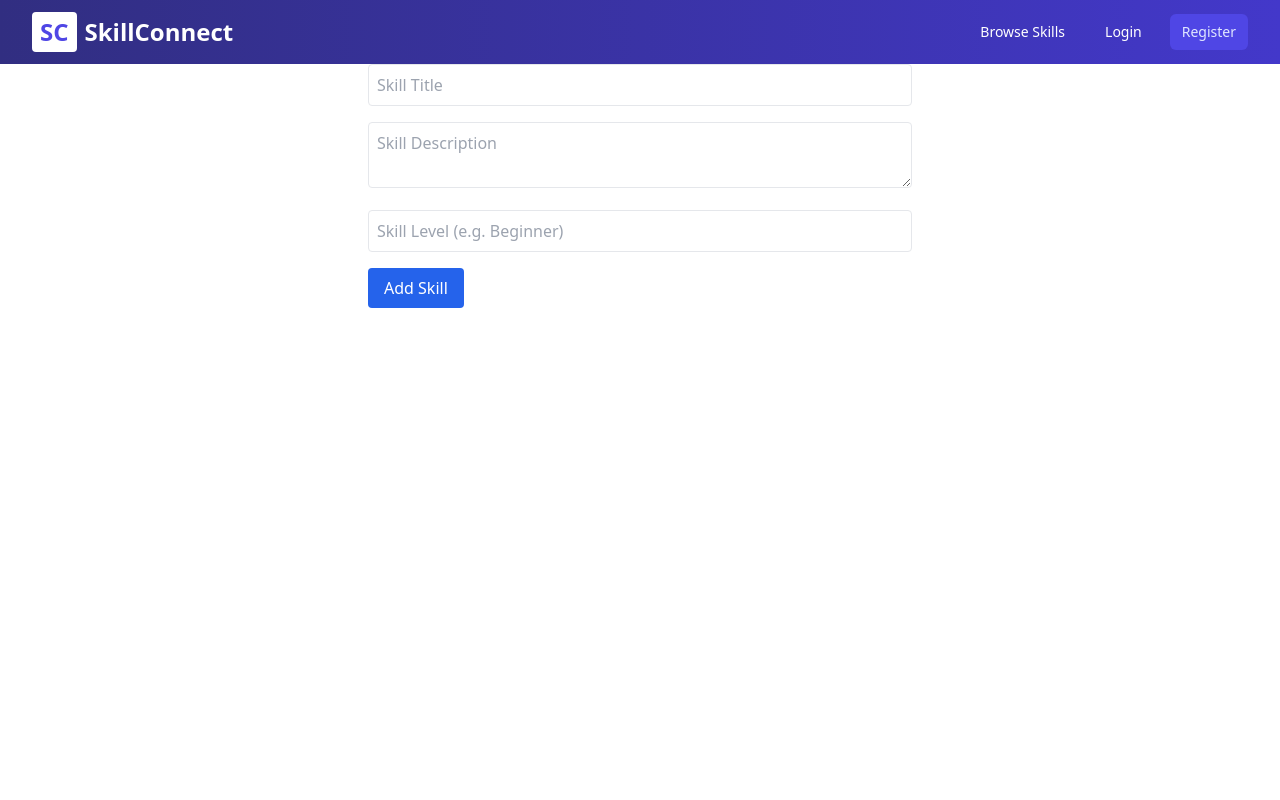
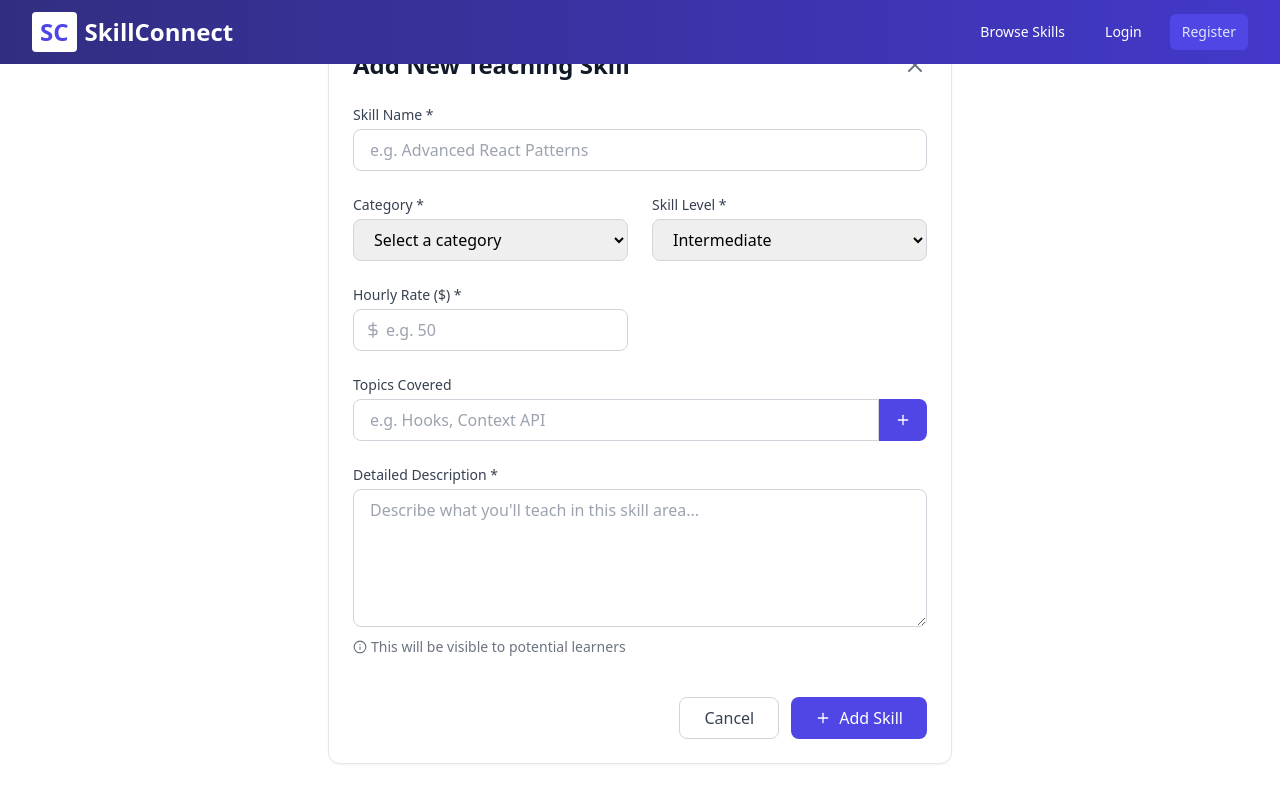
Before and after one commit to banadawit/SkillForge, a React (Vite) app in the folder frontend/: page /add-skill in a window 1280 px wide. Built offline with nearby package versions, Linux system fonts and the light colour scheme.

Commit message:
add skill for mentor added

```diff
--- a/frontend/src/pages/AddSkill.jsx
+++ b/frontend/src/pages/AddSkill.jsx
@@ -1,64 +1,294 @@
 import { useState } from "react";
 import { useNavigate } from "react-router-dom";
 import axios from "../utils/axios";
-import { isMentor } from "../utils/auth";
+import { FiPlus, FiX, FiInfo, FiDollarSign, FiBarChart2 } from "react-icons/fi";
+import { motion } from "framer-motion";
+import { toast } from "react-toastify";
 
 const AddSkill = () => {
-  const [form, setForm] = useState({ title: "", description: "", level: "" });
+  const [form, setForm] = useState({
+    title: "",
+    description: "",
+    level: "intermediate",
+    category: "",
+    rate: "",
+    tags: [],
+    currentTag: "",
+  });
+  const [loading, setLoading] = useState(false);
   const navigate = useNavigate();
-
-//   useEffect(() => {
-//     if (!isMentor()) {
-//       navigate("/");
-//     }
-//   }, []);
 
   const handleChange = (e) => {
     setForm({ ...form, [e.target.name]: e.target.value });
   };
 
+  const handleTagAdd = () => {
+    if (form.currentTag && !form.tags.includes(form.currentTag)) {
+      setForm({
+        ...form,
+        tags: [...form.tags, form.currentTag],
+        currentTag: "",
+      });
+    }
+  };
+
+  const handleTagRemove = (tagToRemove) => {
+    setForm({
+      ...form,
+      tags: form.tags.filter((tag) => tag !== tagToRemove),
+    });
+  };
+
   const handleSubmit = async (e) => {
     e.preventDefault();
-    await axios.post("/skills/", form);
-    navigate("/skills");
+    setLoading(true);
+
+    try {
+      await axios.post("/skills/", {
+        ...form,
+        rate: Number(form.rate),
+      });
+      toast.success("Skill added successfully!");
+      navigate("/mentor/skills");
+    } catch (error) {
+      toast.error(error.response?.data?.message || "Failed to add skill");
+    } finally {
+      setLoading(false);
+    }
   };
 
+  const skillLevels = [
+    { value: "beginner", label: "Beginner" },
+    { value: "intermediate", label: "Intermediate" },
+    { value: "advanced", label: "Advanced" },
+    { value: "expert", label: "Expert" },
+  ];
+
+  const categories = [
+    "Programming",
+    "Design",
+    "Business",
+    "Marketing",
+    "Data Science",
+    "Career Growth",
+    "Other",
+  ];
+
   return (
-    <div className="max-w-xl mx-auto p-4">
-      <h1 className="text-2xl font-bold mb-4">Add a New Skill</h1>
-      <form onSubmit={handleSubmit} className="space-y-4">
+    <motion.div
+      initial={{ opacity: 0 }}
+      animate={{ opacity: 1 }}
+      transition={{ duration: 0.3 }}
+      className="max-w-2xl mx-auto p-6"
+    >
+      <div className="bg-white rounded-xl shadow-sm border border-gray-200 p-6">
+        <div className="flex items-center justify-between mb-6">
+          <h1 className="text-2xl font-bold text-gray-900">
+            Add New Teaching Skill
+          </h1>
+          <button
+            onClick={() => navigate("/mentor/skills")}
+            className="text-gray-500 hover:text-gray-700"
+          >
+            <FiX className="w-6 h-6" />
+          </button>
+        </div>
+
+        <form onSubmit={handleSubmit} className="space-y-6">
+          <div className="grid grid-cols-1 md:grid-cols-2 gap-6">
+            {/* Skill Title */}
+            <div className="col-span-2">
+              <label className="block text-sm font-medium text-gray-700 mb-1">
+                Skill Name *
+              </label>
               <input
                 name="title"
                 value={form.title}
                 onChange={handleChange}
-          placeholder="Skill Title"
-          className="w-full p-2 border rounded"
+                placeholder="e.g. Advanced React Patterns"
+                className="w-full px-4 py-2 border border-gray-300 rounded-lg focus:ring-2 focus:ring-indigo-500 focus:border-indigo-500"
                 required
               />
+            </div>
+
+            {/* Category */}
+            <div>
+              <label className="block text-sm font-medium text-gray-700 mb-1">
+                Category *
+              </label>
+              <select
+                name="category"
+                value={form.category}
+                onChange={handleChange}
+                className="w-full px-4 py-2 border border-gray-300 rounded-lg focus:ring-2 focus:ring-indigo-500 focus:border-indigo-500"
+                required
+              >
+                <option value="">Select a category</option>
+                {categories.map((category) => (
+                  <option key={category} value={category}>
+                    {category}
+                  </option>
+                ))}
+              </select>
+            </div>
+
+            {/* Skill Level */}
+            <div>
+              <label className="block text-sm font-medium text-gray-700 mb-1">
+                Skill Level *
+              </label>
+              <select
+                name="level"
+                value={form.level}
+                onChange={handleChange}
+                className="w-full px-4 py-2 border border-gray-300 rounded-lg focus:ring-2 focus:ring-indigo-500 focus:border-indigo-500"
+                required
+              >
+                {skillLevels.map((level) => (
+                  <option key={level.value} value={level.value}>
+                    {level.label}
+                  </option>
+                ))}
+              </select>
+            </div>
+
+            {/* Hourly Rate */}
+            <div>
+              <label className="block text-sm font-medium text-gray-700 mb-1">
+                Hourly Rate ($) *
+              </label>
+              <div className="relative">
+                <div className="absolute inset-y-0 left-0 pl-3 flex items-center pointer-events-none">
+                  <FiDollarSign className="text-gray-400" />
+                </div>
+                <input
+                  type="number"
+                  name="rate"
+                  value={form.rate}
+                  onChange={handleChange}
+                  placeholder="e.g. 50"
+                  min="1"
+                  className="w-full pl-8 px-4 py-2 border border-gray-300 rounded-lg focus:ring-2 focus:ring-indigo-500 focus:border-indigo-500"
+                  required
+                />
+              </div>
+            </div>
+
+            {/* Tags */}
+            <div className="col-span-2">
+              <label className="block text-sm font-medium text-gray-700 mb-1">
+                Topics Covered
+              </label>
+              <div className="flex">
+                <input
+                  value={form.currentTag}
+                  onChange={(e) =>
+                    setForm({ ...form, currentTag: e.target.value })
+                  }
+                  onKeyDown={(e) =>
+                    e.key === "Enter" && (e.preventDefault(), handleTagAdd())
+                  }
+                  placeholder="e.g. Hooks, Context API"
+                  className="flex-1 px-4 py-2 border border-gray-300 rounded-l-lg focus:ring-2 focus:ring-indigo-500 focus:border-indigo-500"
+                />
+                <button
+                  type="button"
+                  onClick={handleTagAdd}
+                  className="px-4 py-2 bg-indigo-600 text-white rounded-r-lg hover:bg-indigo-700"
+                >
+                  <FiPlus />
+                </button>
+              </div>
+              {form.tags.length > 0 && (
+                <div className="flex flex-wrap gap-2 mt-2">
+                  {form.tags.map((tag) => (
+                    <span
+                      key={tag}
+                      className="inline-flex items-center px-3 py-1 rounded-full bg-indigo-100 text-indigo-800 text-sm"
+                    >
+                      {tag}
+                      <button
+                        type="button"
+                        onClick={() => handleTagRemove(tag)}
+                        className="ml-1.5 text-indigo-600 hover:text-indigo-900"
+                      >
+                        <FiX className="w-3 h-3" />
+                      </button>
+                    </span>
+                  ))}
+                </div>
+              )}
+            </div>
+
+            {/* Description */}
+            <div className="col-span-2">
+              <label className="block text-sm font-medium text-gray-700 mb-1">
+                Detailed Description *
+              </label>
               <textarea
                 name="description"
                 value={form.description}
                 onChange={handleChange}
-          placeholder="Skill Description"
-          className="w-full p-2 border rounded"
+                rows={5}
+                placeholder="Describe what you'll teach in this skill area..."
+                className="w-full px-4 py-2 border border-gray-300 rounded-lg focus:ring-2 focus:ring-indigo-500 focus:border-indigo-500"
                 required
               />
-        <input
-          name="level"
-          value={form.level}
-          onChange={handleChange}
-          placeholder="Skill Level (e.g. Beginner)"
-          className="w-full p-2 border rounded"
-          required
-        />
+              <p className="mt-1 text-sm text-gray-500 flex items-center">
+                <FiInfo className="mr-1" /> This will be visible to potential
+                learners
+              </p>
+            </div>
+          </div>
+
+          <div className="flex justify-end space-x-3 pt-4">
+            <button
+              type="button"
+              onClick={() => navigate("/mentor/skills")}
+              className="px-6 py-2 border border-gray-300 rounded-lg text-gray-700 hover:bg-gray-50"
+            >
+              Cancel
+            </button>
             <button
               type="submit"
-          className="bg-blue-600 text-white px-4 py-2 rounded"
+              disabled={loading}
+              className="px-6 py-2 bg-indigo-600 text-white rounded-lg hover:bg-indigo-700 flex items-center"
             >
+              {loading ? (
+                <>
+                  <svg
+                    className="animate-spin -ml-1 mr-2 h-4 w-4 text-white"
+                    xmlns="http://www.w3.org/2000/svg"
+                    fill="none"
+                    viewBox="0 0 24 24"
+                  >
+                    <circle
+                      className="opacity-25"
+                      cx="12"
+                      cy="12"
+                      r="10"
+                      stroke="currentColor"
+                      strokeWidth="4"
+                    ></circle>
+                    <path
+                      className="opacity-75"
+                      fill="currentColor"
+                      d="M4 12a8 8 0 018-8V0C5.373 0 0 5.373 0 12h4zm2 5.291A7.962 7.962 0 014 12H0c0 3.042 1.135 5.824 3 7.938l3-2.647z"
+                    ></path>
+                  </svg>
+                  Processing...
+                </>
+              ) : (
+                <>
+                  <FiPlus className="mr-2" />
                   Add Skill
+                </>
+              )}
             </button>
+          </div>
         </form>
       </div>
+    </motion.div>
   );
 };
 
```
Lines whose indentation alone changed are shown as unchanged.
